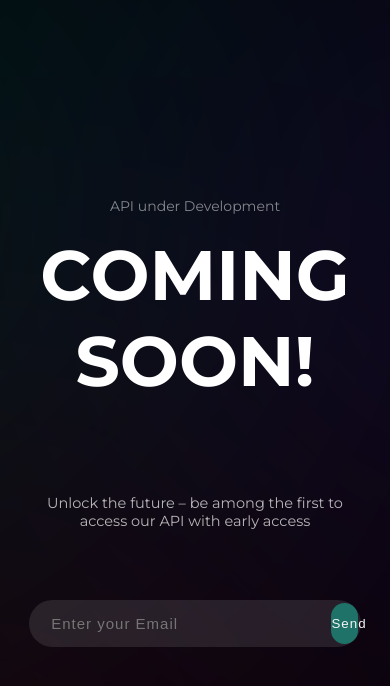
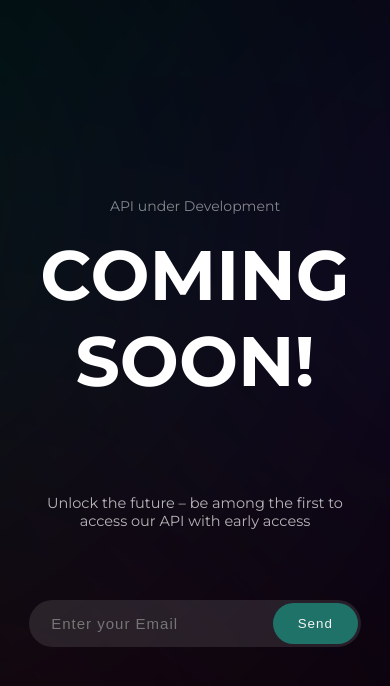
Before and after one commit to RayLight-369/RayAI, a Next.js app: page /api-access in a window 390 px wide. In both pictures the pointer is over the button "Send". Shown: the top 686 px of the page. Built offline with nearby package versions, Linux system fonts and the light colour scheme.

Commit message:
updating css

```diff
--- a/app/(beta)/api-access/page.module.css
+++ b/app/(beta)/api-access/page.module.css
@@ -132,4 +132,8 @@ div.input button:hover {
     border-radius: 45px;
     letter-spacing: 1px;
   }
+
+  div.input button:hover {
+    width: 85px;
+  }
 }
```
